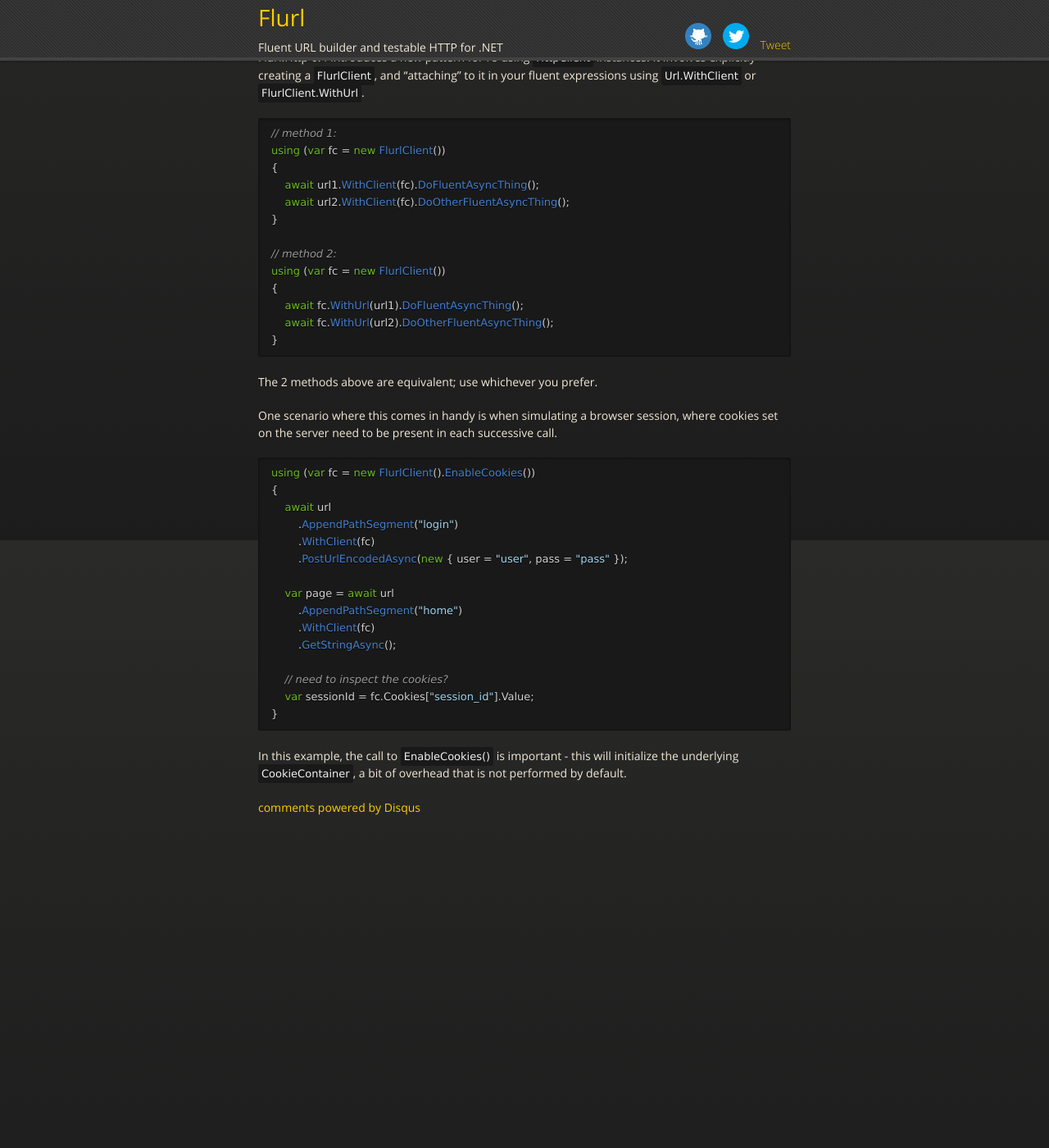
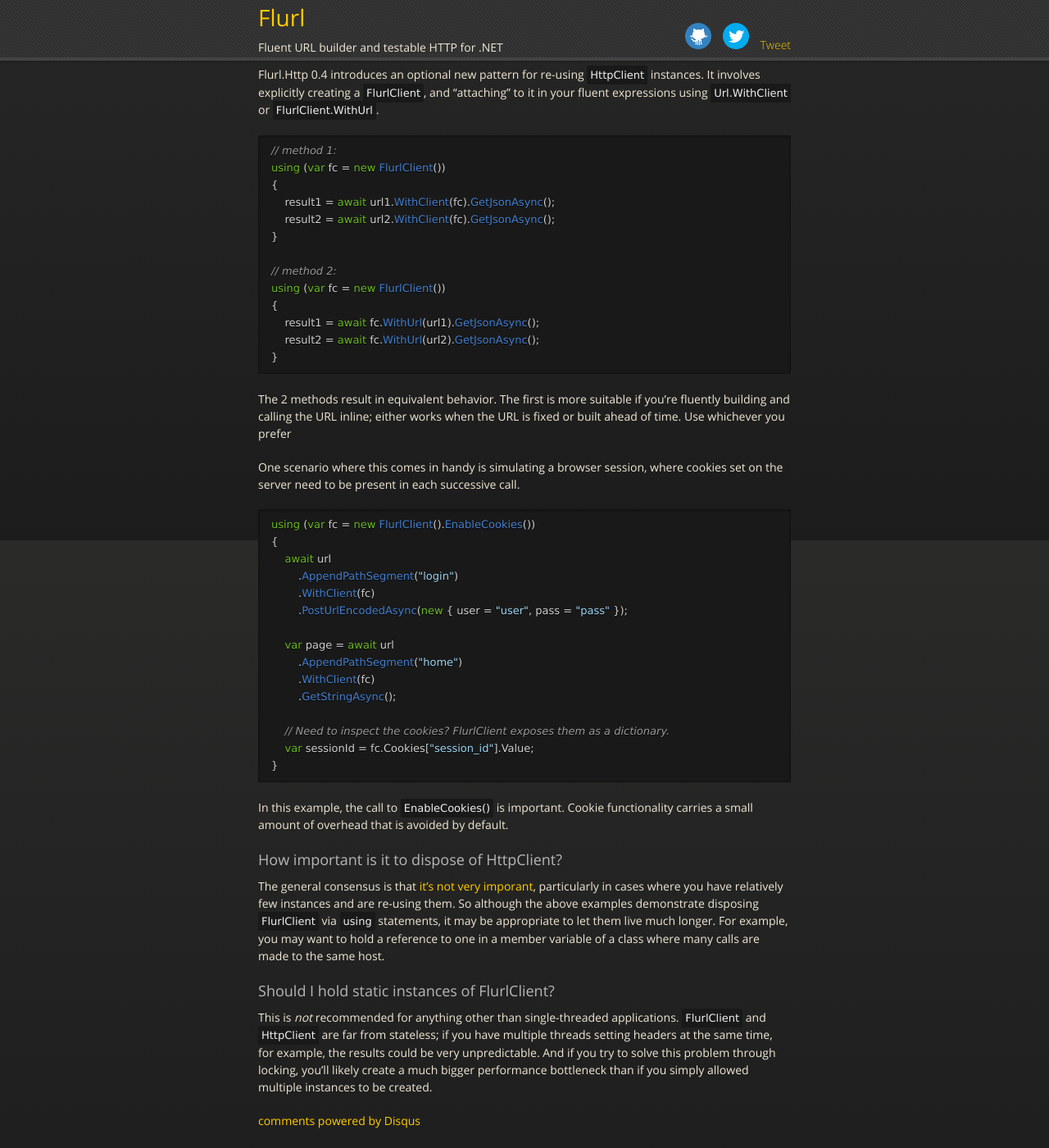
Before and after one commit to tmenier/Flurl, a Jekyll site: the page built from client-lifetime.md, in a window 1280 px wide and 1400 px high, scrolled down 241 px. Shown: the whole window at 82% size. Built offline with Jekyll 4.4.1, drawn with Linux system fonts in a browser that asks for light colours; nearby versions of some CDN libraries; Markdown is read by kramdown in place of the engine named in the settings; comment, search, counter and statistics services are not loaded; before the commit the page ends 1326 px from its top, so only the background shows below that; some of the changed text lies outside the part shown.

Commit message:
some changes to client lifetime page

`````diff
--- a/client-lifetime.md
+++ b/client-lifetime.md
@@ -4,33 +4,33 @@
 
 ##HttpClient Lifetime Management
 
-As of [Flurl.Http](https://www.nuget.org/packages/Flurl.Http) 0.4, instances of the underlying `HttpClient` are disposed immediately after each HTTP call in all typical fluent use cases. However, when making multiple calls to the same host, it is more efficient to re-use `HttpClient`, and hence re-use the open connection. But where's the mechanism to accomplish that in a fluent expression like this?
+As of [Flurl.Http](https://www.nuget.org/packages/Flurl.Http) 0.4, instances of the underlying `HttpClient` are disposed immediately after each HTTP call by default. This is the case with almost every example on this site, and is suitable for most typical use cases. However, when making multiple calls to the same host, there are small performance gains to be had by re-using `HttpClient`, and hence re-using the underlying open connection. But where's the mechanism to accomplish that in a fluent expression like this?
 
 ````c#
 var data = await "http://api.com/endpoint".GetJsonAsync();
 ````
 
-Flurl.Http 0.4 introduces a new pattern for re-using `HttpClient` instances. It involves explicitly creating a `FlurlClient`, and "attaching" to it in your fluent expressions using `Url.WithClient` or `FlurlClient.WithUrl`.
+Flurl.Http 0.4 introduces an optional new pattern for re-using `HttpClient` instances. It involves explicitly creating a `FlurlClient`, and "attaching" to it in your fluent expressions using `Url.WithClient` or `FlurlClient.WithUrl`.
 
 ````c#
 // method 1:
 using (var fc = new FlurlClient())
 {
-    await url1.WithClient(fc).DoFluentAsyncThing();
-    await url2.WithClient(fc).DoOtherFluentAsyncThing();
+    result1 = await url1.WithClient(fc).GetJsonAsync();
+    result2 = await url2.WithClient(fc).GetJsonAsync();
 }
 
 // method 2:
 using (var fc = new FlurlClient())
 {
-    await fc.WithUrl(url1).DoFluentAsyncThing();
-    await fc.WithUrl(url2).DoOtherFluentAsyncThing();
+    result1 = await fc.WithUrl(url1).GetJsonAsync();
+    result2 = await fc.WithUrl(url2).GetJsonAsync();
 }
 ````
 
-The 2 methods above are equivalent; use whichever you prefer.
+The 2 methods result in equivalent behavior. The first is more suitable if you're fluently building and calling the URL inline; either works when the URL is fixed or built ahead of time. Use whichever you prefer
 
-One scenario where this comes in handy is when simulating a browser session, where cookies set on the server need to be present in each successive call.
+One scenario where this comes in handy is simulating a browser session, where cookies set on the server need to be present in each successive call.
 
 ````c#
 using (var fc = new FlurlClient().EnableCookies())
@@ -45,9 +45,17 @@
         .WithClient(fc)
         .GetStringAsync();
 
-    // need to inspect the cookies?
+    // Need to inspect the cookies? FlurlClient exposes them as a dictionary.
     var sessionId = fc.Cookies["session_id"].Value;
 }
 ````
 
-In this example, the call to `EnableCookies()` is important - this will initialize the underlying `CookieContainer`, a bit of overhead that is not performed by default.
+In this example, the call to `EnableCookies()` is important. Cookie functionality carries a small amount of overhead that is avoided by default.
+
+###How important is it to dispose of HttpClient?
+
+The general consensus is that [it's not very imporant](http://stackoverflow.com/questions/15705092/do-httpclient-and-httpclienthandler-have-to-be-disposed), particularly in cases where you have relatively few instances and are re-using them. So although the above examples demonstrate disposing `FlurlClient` via `using` statements, it may be appropriate to let them live much longer. For example, you may want to hold a reference to one in a member variable of a class where many calls are made to the same host.
+
+###Should I hold static instances of FlurlClient?
+
+This is *not* recommended for anything other than single-threaded applications. `FlurlClient` and `HttpClient` are far from stateless; if you have multiple threads setting headers at the same time, for example, the results could be very unpredictable. And if you try to solve this problem through locking, you'll likely create a much bigger performance bottleneck than if you simply allowed multiple instances to be created.
`````
